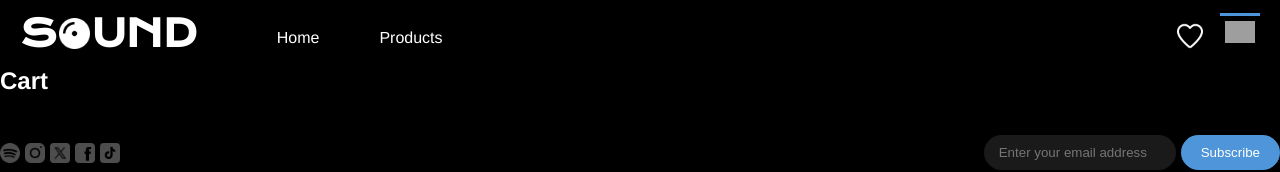
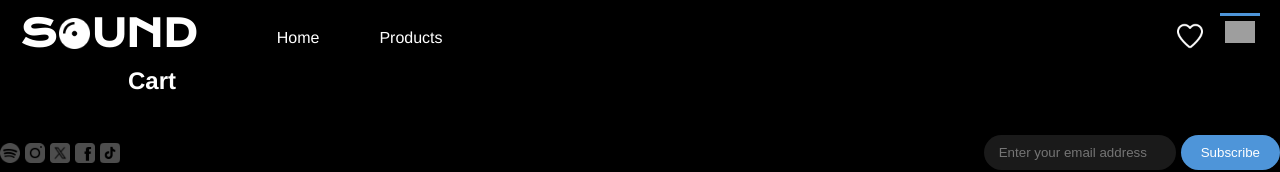
Before and after one commit to marielle-lopez/e-shop, a React (Vite) app: page /cart in a window 1280 px wide. Shown: the top 172 px of the page. Built offline with nearby package versions, Linux system fonts and the light colour scheme; grey boxes are pictures that could not be loaded.

Commit message:
removed commented code and applied PaddingWrapper

```diff
--- a/src/pages/CartPage/CartPage.jsx
+++ b/src/pages/CartPage/CartPage.jsx
@@ -1,26 +1,18 @@
 import { useContext } from "react";
 import { CartContext } from "../../context/CartContextProvider/CartContextProvider";
 import CartItemsList from "../../containers/CartItemsList/CartItemsList";
+import PaddingWrapper from "../../containers/PaddingWrapper/PaddingWrapper";
 
 const CartPage = () => {
   const { cart, setCart } = useContext(CartContext);
 
   return (
-    <main>
-      <h2>Cart</h2>
-
-      {cart && <CartItemsList items={cart} />}
-
-      {/* {cart &&
-        cart.map((item) => (
-          <>
-            <p>{item.productId}</p>
-            <p>{item.format}</p>
-            <p>{item.qty}</p>
-            <p>{item.totalPrice}</p>
-          </>
-        ))} */}
-    </main>
+    <PaddingWrapper>
+      <main>
+        <h2>Cart</h2>
+        {cart && <CartItemsList items={cart} />}
+      </main>
+    </PaddingWrapper>
   );
 };
 
```
